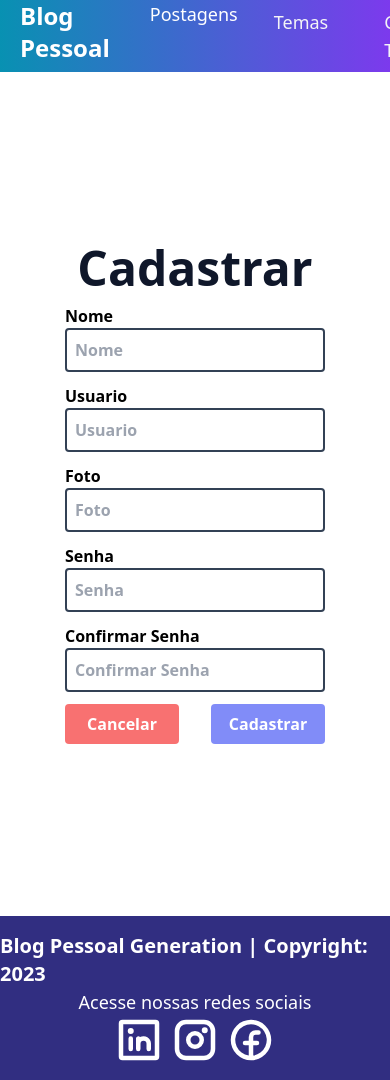
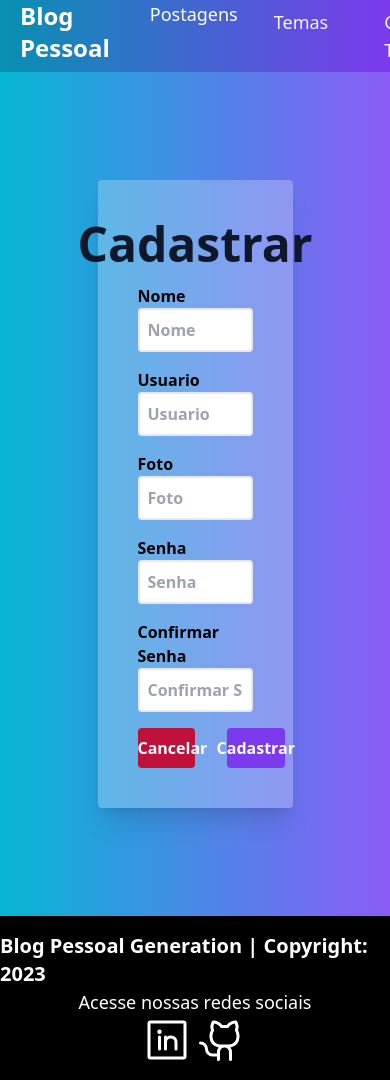
Before and after one commit to thamirespereira/front-end-blog-pessoal, a React (Vite) app: page /cadastro in a window 390 px wide. Shown: the top 1080 px of the page. Built offline with nearby package versions, Linux system fonts and the light colour scheme.

Commit message:
Estilizando a página Cadastrar

```diff
--- a/src/components/footer/Footer.tsx
+++ b/src/components/footer/Footer.tsx
@@ -1,4 +1,4 @@
-import { FacebookLogo, InstagramLogo, LinkedinLogo } from '@phosphor-icons/react'
+import { FacebookLogo, GithubLogo, LinkedinLogo } from '@phosphor-icons/react'
 
 function Footer() {
 
@@ -6,16 +6,15 @@ function Footer() {
 
     return (
         <>
-            <div className="flex justify-center bg-indigo-900 text-white">
+            <div className="flex justify-center bg-black text-white">
                 <div className="container flex flex-col items-center py-4">
                     <p className='text-xl font-bold'>
                             Blog Pessoal Generation | Copyright: {data}
                         </p>
                     <p className='text-lg'>Acesse nossas redes sociais</p>
                     <div className='flex gap-2'>
-                        <LinkedinLogo size={48} weight='bold' />
-                        <InstagramLogo size={48} weight='bold' />
-                        <FacebookLogo size={48} weight='bold' />
+                        <LinkedinLogo size={48}/>
+                        <GithubLogo size={48}/>
                     </div>
                 </div>
             </div>
--- a/src/components/temas/cardTemas/CardTemas.tsx
+++ b/src/components/temas/cardTemas/CardTemas.tsx
@@ -7,24 +7,24 @@ interface CardTemasProps {
 
 function CardTemas({ tema }: CardTemasProps) {
     return (
-        <div className='border flex flex-col rounded-2xl overflow-hidden justify-between'>
-            <header className='py-2 px-6 bg-indigo-800 text-white font-bold text-2xl'>
+        <div className='border flex flex-col rounded-2xl overflow-hidden justify-between bg-gradient-to-r from-cyan-600 to-violet-600'>
+            <header className='py-2 px-6 bg-violet-700 text-white font-bold text-2xl'>
                 Tema
             </header>
 
-            <p className='p-8 text-3xl bg-slate-200 h-full'>
+            <p className='p-8 text-3xl bg-violet-200 h-full'>
                 {tema.descricao}
             </p>
 
             <div className="flex">
                 <Link to={`/editarTema/${tema.id}`}
-                    className='w-full text-slate-100 bg-indigo-400 hover:bg-indigo-800
+                    className='w-full text-slate-100 bg-cyan-400 hover:bg-cyan-800
                         flex items-center justify-center py-2'>
                     <button>Editar</button>
                 </Link>
 
                 <Link to={`/deletarTema/${tema.id}`}
-                    className='text-slate-100 bg-red-400 hover:bg-red-700 w-full
+                    className='text-slate-100 bg-rose-400 hover:bg-rose-700 w-full
                         flex items-center justify-center'>
                     <button>Deletar</button>
                 </Link>
--- a/src/pages/cadastro/Cadastro.css
+++ b/src/pages/cadastro/Cadastro.css
@@ -1,8 +1,8 @@
-.fundoCadastro {
+/*.fundoCadastro {
     background-image: url("https://i.imgur.com/ZZFAmzo.jpg");
     background-repeat: no-repeat;
     width: 100%;
     min-height: 100vh;
     background-size: cover;
     background-position: center;
-  }
+  }*/
--- a/src/pages/cadastro/Cadastro.tsx
+++ b/src/pages/cadastro/Cadastro.tsx
@@ -67,10 +67,10 @@ function Cadastro() {
   }
 
   return (
-    <div className="grid grid-cols-1 lg:grid-cols-2 h-screen place-items-center font-bold">
+    <div className="grid grid-cols-1  h-screen place-items-center font-bold bg-gradient-to-r from-cyan-500 to-violet-500">
       <div className="fundoCadastro hidden lg:block"></div>
       <form
-            className='flex justify-center items-center flex-col w-2/3 gap-3'
+            className='flex justify-center items-center flex-col w-1/2 gap-4 max-w-sm m-4 p-10 bg-white bg-opacity-25 rounded shadow-xl'
             onSubmit={cadastrarNovoUsuario}>
         <h2 className='text-slate-900 text-5xl'>Cadastrar</h2>
         <div className="flex flex-col w-full">
@@ -80,7 +80,7 @@ function Cadastro() {
                         id="nome"
                         name="nome"
                         placeholder="Nome"
-                        className="border-2 border-slate-700 rounded p-2"
+                        className="border-2 bg-white rounded p-2"
                         value={usuario.nome}
                         onChange={(e: ChangeEvent<HTMLInputElement>) => atualizarEstado(e)}
             />
@@ -92,7 +92,7 @@ function Cadastro() {
                                 id="usuario"
                                 name="usuario"
                                 placeholder="Usuario"
-                                className="border-2 border-slate-700 rounded p-2"
+                                className="border-2 bg-white rounded p-2"
                                 value={usuario.usuario}
                                 onChange={(e: ChangeEvent<HTMLInputElement>) => atualizarEstado(e)}
                             />
@@ -104,7 +104,7 @@ function Cadastro() {
                                 id="foto"
                                 name="foto"
                                 placeholder="Foto"
-                                className="border-2 border-slate-700 rounded p-2"
+                                className="border-2 bg-white rounded p-2"
                                 value={usuario.foto}
                                 onChange={(e: ChangeEvent<HTMLInputElement>) => atualizarEstado(e)}
                             />
@@ -116,7 +116,7 @@ function Cadastro() {
                                 id="senha"
                                 name="senha"
                                 placeholder="Senha"
-                                className="border-2 border-slate-700 rounded p-2"
+                                className="border-2 bg-white rounded p-2"
                                 value={usuario.senha}
                                 onChange={(e: ChangeEvent<HTMLInputElement>) => atualizarEstado(e)}
                             />
@@ -128,19 +128,19 @@ function Cadastro() {
                                 id="confirmarSenha"
                                 name="confirmarSenha"
                                 placeholder="Confirmar Senha"
-                                className="border-2 border-slate-700 rounded p-2"
+                                className="border-2 bg-white rounded p-2"
                                 value={confirmaSenha}
                                 onChange={(e: ChangeEvent<HTMLInputElement>) => handleConfirmarSenha(e)}
                             />
                         </div>
                         <div className="flex justify-around w-full gap-8">
                             <button
-                                 className='rounded text-white bg-red-400 hover:bg-red-700 w-1/2 py-2'
+                                 className='rounded text-white bg-rose-700 hover:bg-rose-900 w-1/2 py-2'
                                 onClick={retornar}>
                                   Cancelar
                             </button>
                             <button
-                                className='rounded text-white bg-indigo-400 hover:bg-indigo-900 w-1/2
+                                className='rounded text-white bg-violet-600 hover:bg-blue-600 w-1/2
                                            py-2 flex justify-center'
                                 type='submit'>
                                     {isLoading ? <RotatingLines
--- a/src/pages/home/Home.tsx
+++ b/src/pages/home/Home.tsx
@@ -6,8 +6,8 @@ function Home() {
     return (
 
         <>
-            <div className="bg-indigo-900 flex justify-center">
-                <div className='container grid grid-cols-2 text-white'>
+            <div className="bg-gradient-to-r from-cyan-500 to-violet-500 flex justify-center">
+                <div className='grid grid-cols-2 text-white'>
                     <div className="flex flex-col gap-4 items-center justify-center py-4">
                         <p className='text-xl'>
                             Expresse aqui seus pensamentos e opniões
@@ -26,7 +26,7 @@ function Home() {
                         <img
                             src="https://i.imgur.com/fyfri1v.png"
                             alt="Imagem Página Home"
-                            className='w-2/3'
+                            //className='w-2/3'
                         />
                     </div>
                 </div>
```
